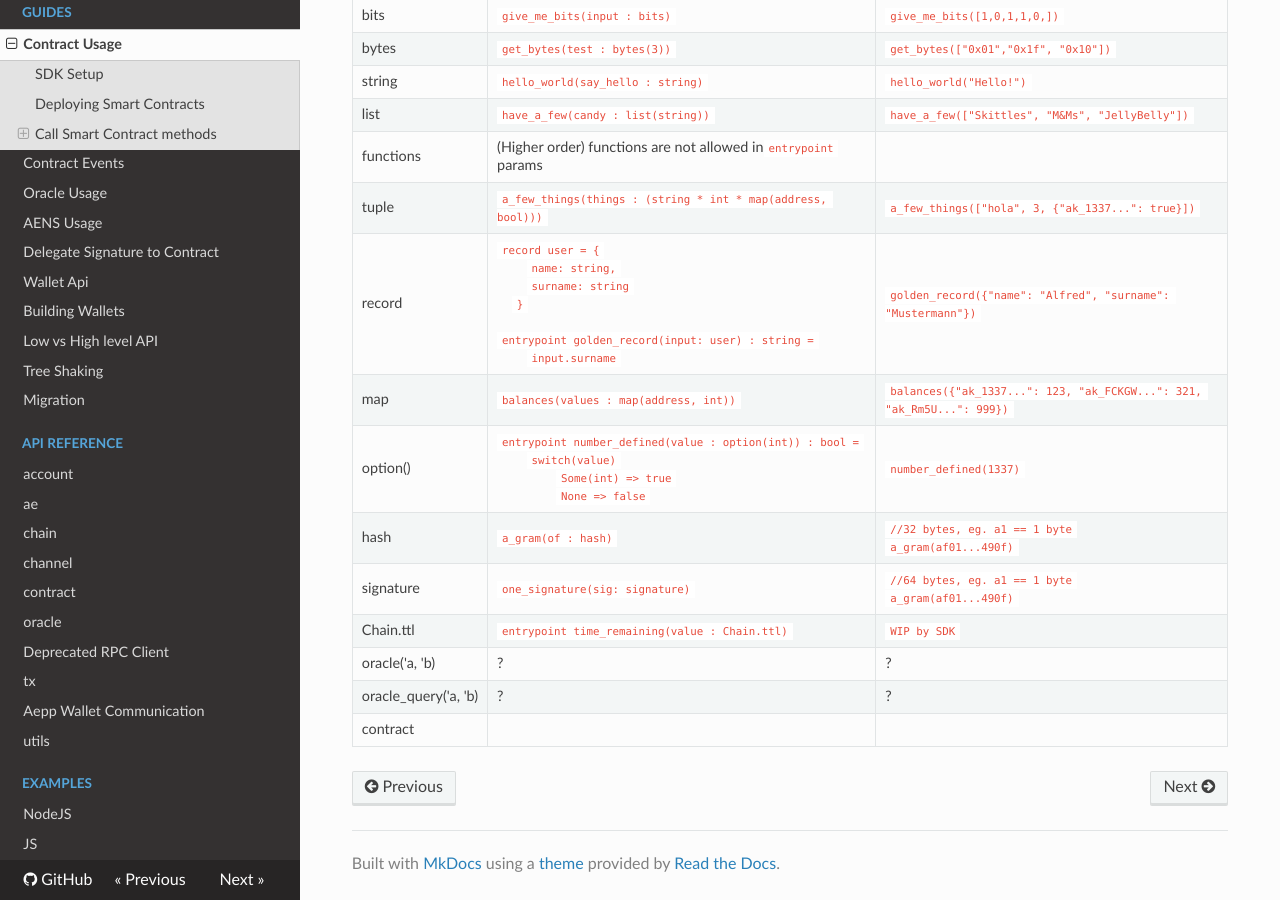
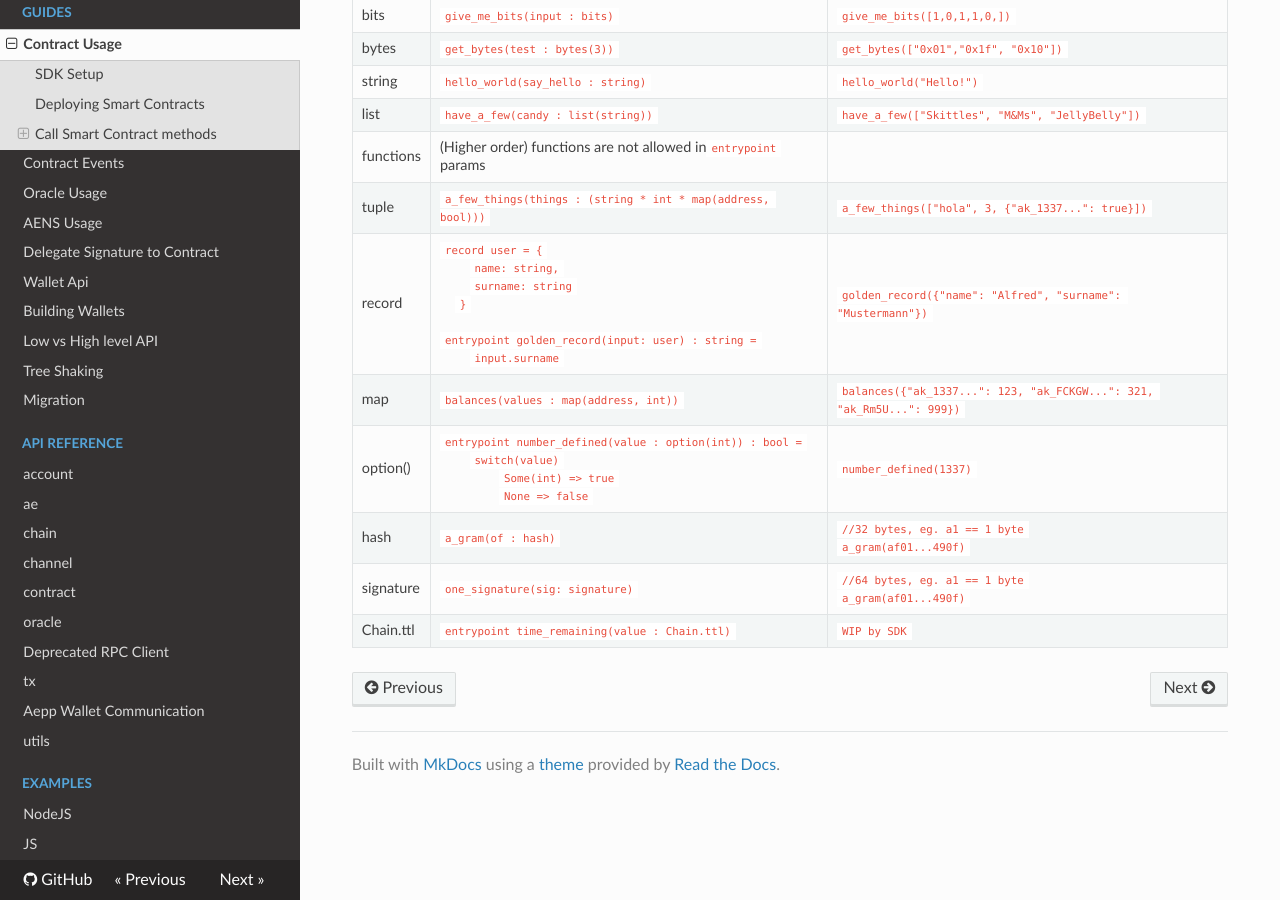
Before and after one commit to aeternity/aepp-sdk-js, an MkDocs documentation site: the page built from docs/guides/contract-aci-usage.md, in a window 1280 px wide and 900 px high, scrolled down 3153 px. Built offline with MkDocs 1.6.1, drawn with Linux system fonts in a browser that asks for light colours; nearby versions of some CDN libraries.

Commit message:
remove missing call example types

```diff
--- a/docs/guides/contract-aci-usage.md
+++ b/docs/guides/contract-aci-usage.md
@@ -157,6 +157,3 @@ functions in your smart contract:
 | hash     |  `a_gram(of : hash)`      | `//32 bytes, eg. a1 == 1 byte` <br />  `a_gram(af01...490f)`  |
 | signature     |  `one_signature(sig: signature)`      |  `//64 bytes, eg. a1 == 1 byte` <br />  `a_gram(af01...490f)`  |
 | Chain.ttl     | `entrypoint time_remaining(value : Chain.ttl) `       |  `WIP by SDK`  |
-| oracle('a, 'b)     |    ?    |  ?  |
-| oracle_query('a, 'b)     |   ?     |  ?  |
-| contract     |        |    |
```
